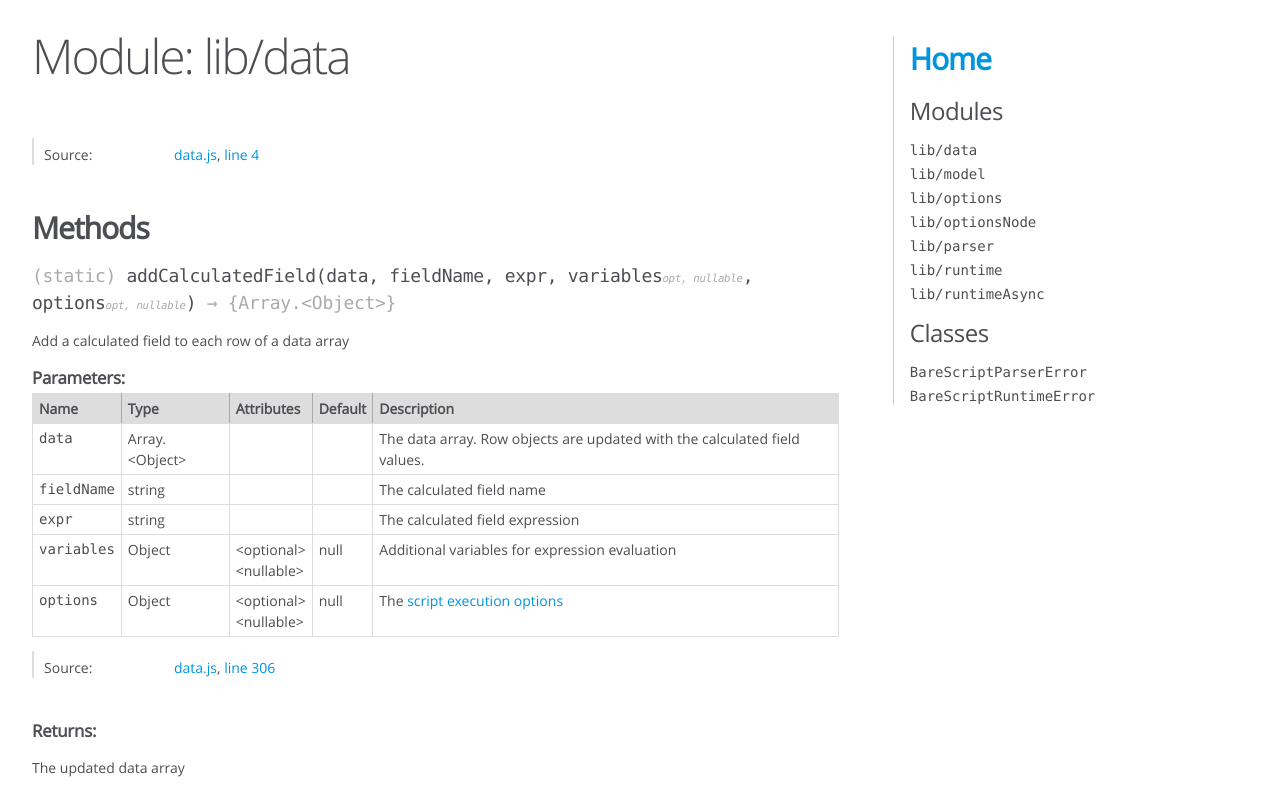
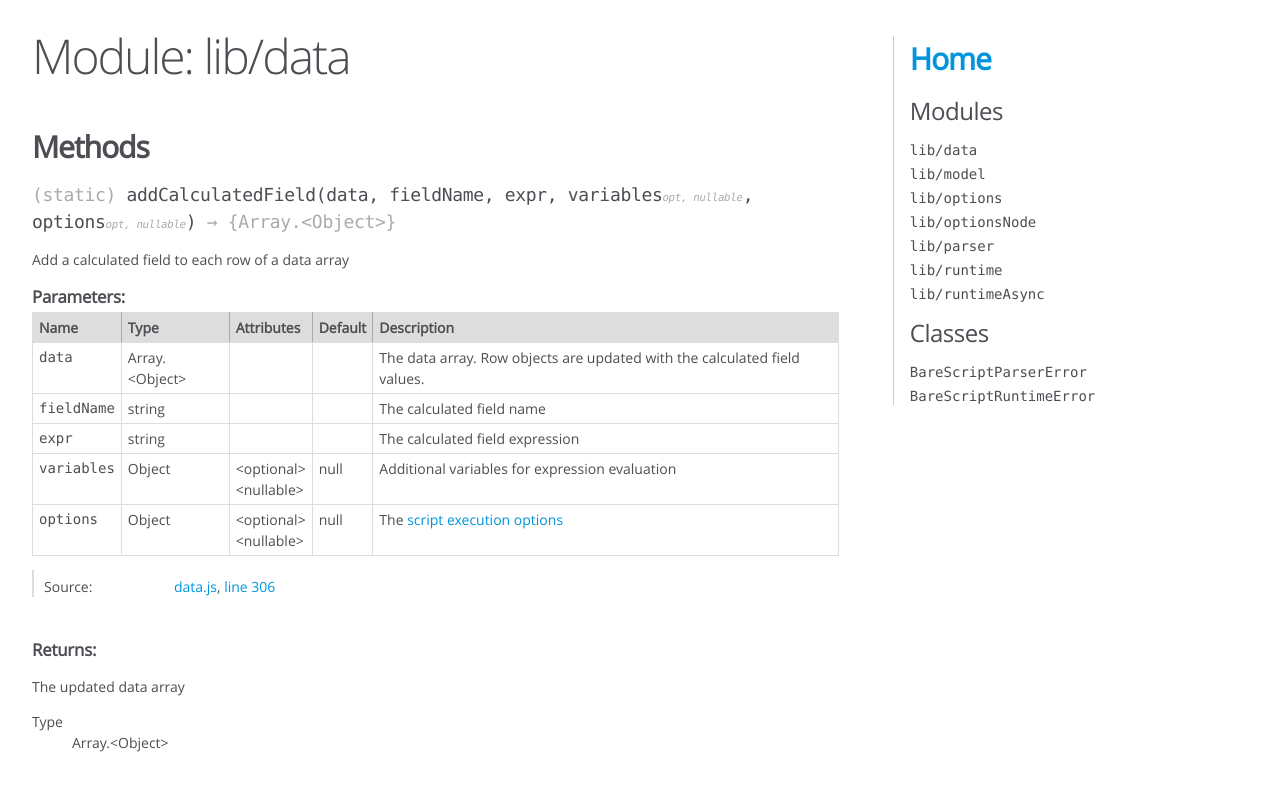
Before and after one commit to craigahobbs/bare-script, a plain HTML site: page module-lib_data.html in a window 1280 px wide. Shown: the top 789 px of the page. Drawn offline with Linux system fonts and the light colour scheme.

Commit message:
jsdoc updates

```diff
--- a/module-lib_data.html
+++ b/module-lib_data.html
@@ -28,55 +28,13 @@
 
 <header>
 
+
+
 </header>
 
 <article>
     <div class="container-overview">
 
-
-
-
-
-
-<dl class="details">
-
-
-
-
-
-
-
-
-
-
-
-
-
-
-
-
-
-
-
-
-
-
-
-
-
-
-    <dt class="tag-source">Source:</dt>
-    <dd class="tag-source"><ul class="dummy"><li>
-        <a href="data.js.html">data.js</a>, <a href="data.js.html#line4">line 4</a>
-    </li></ul></dd>
-
-
-
-
-
-
-
-</dl>
 
 
 
```
Also changed, not shown: module-lib_model.html (+2 -44 lines), module-lib_options.html (+2 -44 lines), module-lib_optionsNode.html (+2 -44 lines), module-lib_parser.html (+2 -44 lines), module-lib_runtime.html (+2 -44 lines), module-lib_runtimeAsync.html (+2 -44 lines), parser.js.html (+1 -1 lines).
